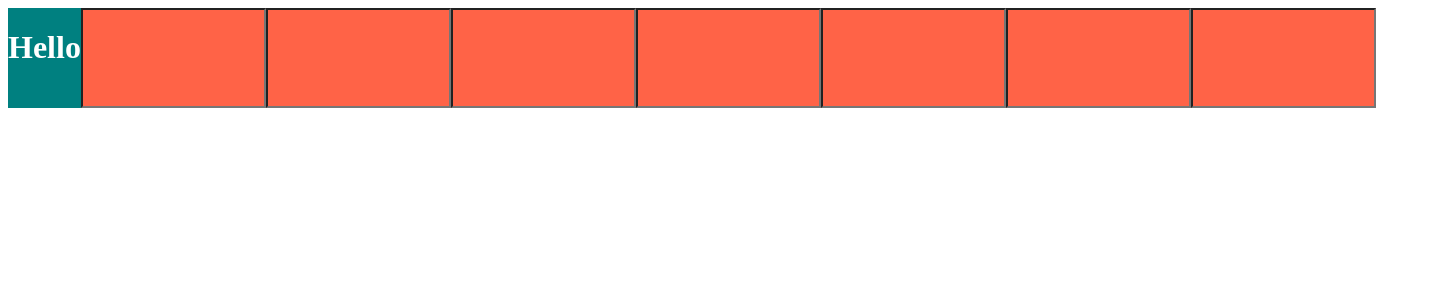
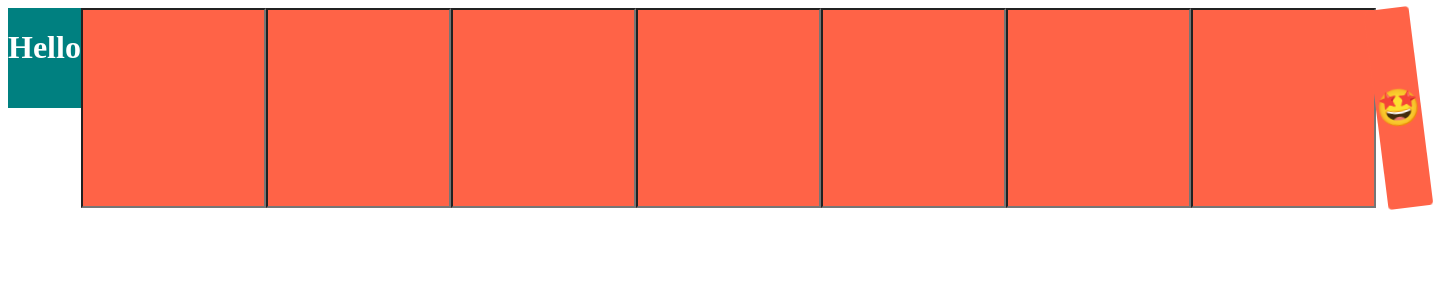
Before and after one commit to hongyeongjune/react-js-master-class, a React (Create React App) app in the folder react-masterclass/: page / in a window 1280 px wide. Shown: the top 300 px of the page, 1433 px wide, since content can reach past the window. Built offline with nearby package versions, Linux system fonts and the light colour scheme.

Commit message:
Animations and Pseudo Selectors

```diff
--- a/react-masterclass/src/App.js
+++ b/react-masterclass/src/App.js
@@ -1,7 +1,7 @@
-import styled from 'styled-components';
+import styled, { keyframes } from 'styled-components';
 
 function App() {
-  const Father = styled.div`
+  const Wrapper = styled.div`
     display: flex;
   `;
   const Box = styled.div`
@@ -17,10 +17,41 @@
   `;
   const Input = styled.input.attrs({ required: true })`
     background-color: tomato;
+  `;
+  const animation = keyframes`
+    0% {
+        transform: rotate(0deg);
+        border-radius: 0px;
+    }
+    50% {
+        border-radius: 100px;
+    }
+    100% {
+        transform: rotate(360deg);
+        border-radius: 0px;
+    }
+  `;
+  const TomatoBox = styled.div`
+    height: 200px;
+    width: 200px;
+    background-color: tomato;
+    display: flex;
+    justify-content: center;
+    align-items: center;
+    animation: ${animation} 1s linear infinite;
+    span {
+        font-size: 36px;
+        &:hover {
+        font-size: 48px;
+        }
+        &:active {
+        opacity: 0;
+        }
+    }
   `
 
   return (
-    <Father>
+    <Wrapper>
         <Box bgColor="teal">
             <Hello>Hello</Hello>
         </Box>
@@ -32,7 +63,10 @@
         <Input />
         <Input />
         <Input />
-    </Father>
+        <TomatoBox>
+            <span>🤩</span>
+        </TomatoBox>
+    </Wrapper>
   );
 }
 
```
